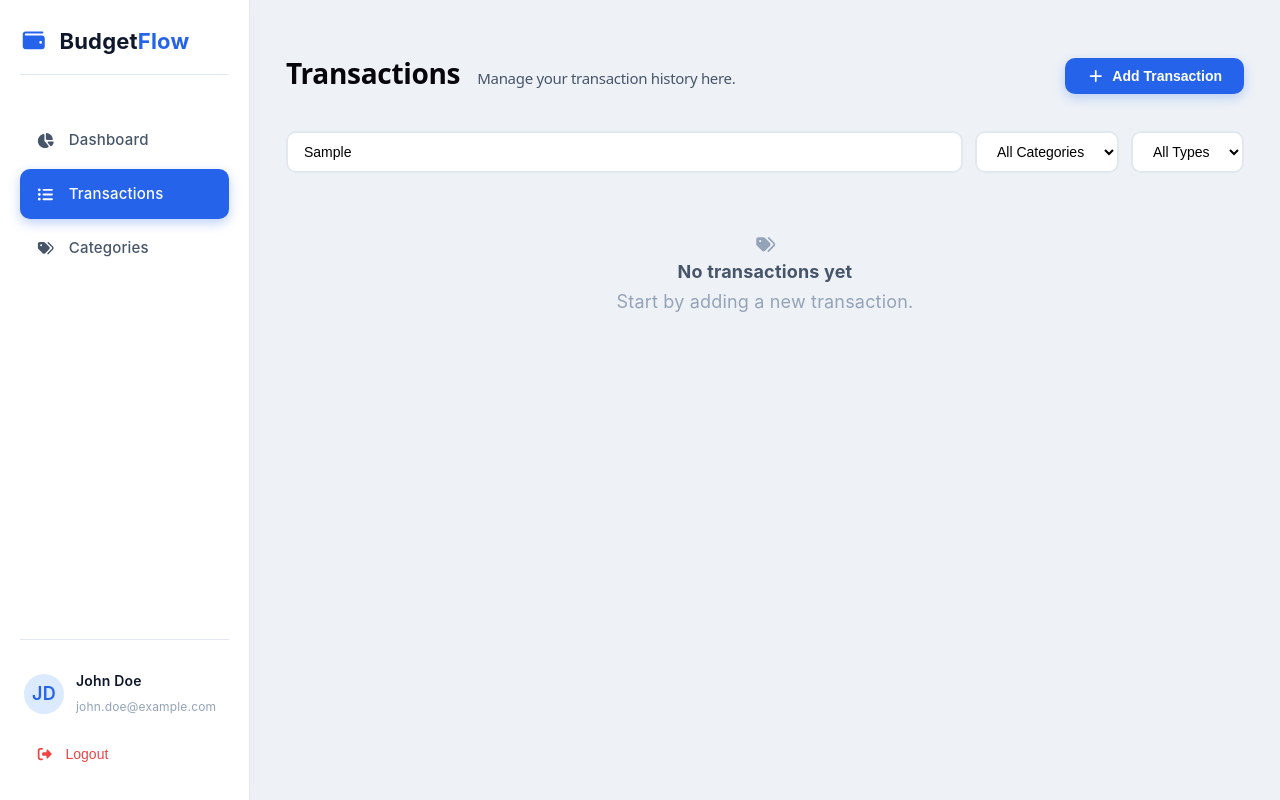
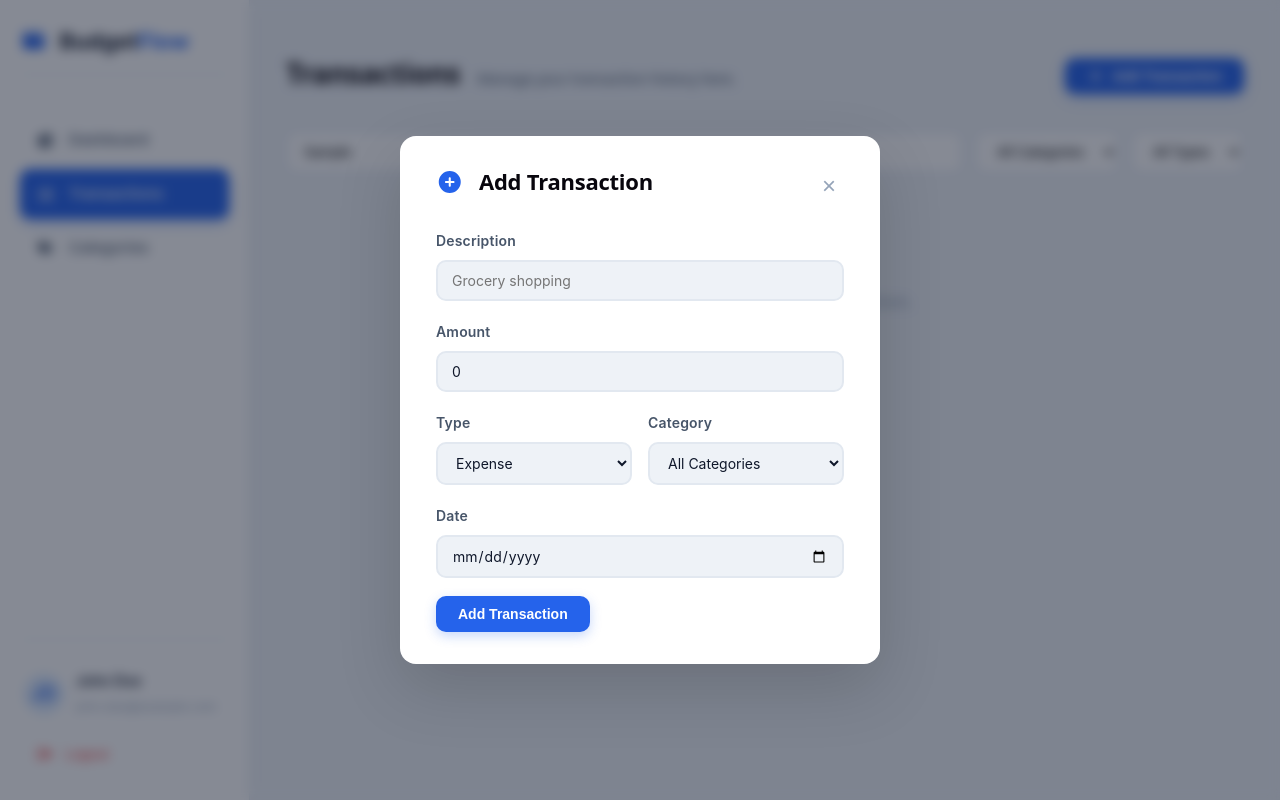
Before and after one commit to dennisvantonder/BudgetFlowReact, a React (Vite) app in the folder budgetapp.client/: page /transactions in a window 1280 px wide. Both pictures are taken after typing "Sample" into the empty fields and a click on the button "Add Transaction". Built offline with nearby package versions, Linux system fonts and the light colour scheme.

Commit message:
added transaction modal

```diff
--- /dev/null
+++ b/budgetapp.client/src/components/AddTransactionModal.tsx
@@ -0,0 +1,101 @@
+import { FontAwesomeIcon } from "@fortawesome/react-fontawesome";
+import { PrimaryButton } from "./Buttons";
+import {
+   FormTextInput,
+   FormNumberInput,
+   FormComboBoxInput,
+   FormDateInput,
+   type ComboBoxOption,
+} from "./Inputs";
+import { type AddTransaction } from "../services/TransactionService";
+import { useState } from "react";
+
+export type AddTransactionModalProps = {
+   categoryOptions: ComboBoxOption[];
+   onClose: () => void;
+   onAdd: (transaction: AddTransaction) => void;
+};
+
+export default function AddTransactionModal({
+   categoryOptions,
+   onClose,
+   onAdd,
+}: AddTransactionModalProps) {
+   const [description, setDescription] = useState("");
+   const [amount, setAmount] = useState(0);
+   const [type, setType] = useState("");
+   const [categoryId, setCategoryId] = useState(0);
+   const [date, setDate] = useState("");
+   const userId = "";
+
+   return (
+      <div className="modal-overlay open">
+         <div className="modal">
+            <div className="modal-header">
+               <h2>
+                  <FontAwesomeIcon
+                     icon="plus-circle"
+                     style={{ color: "var(--primary)", marginRight: "10px" }}
+                  />{" "}
+                  Add Transaction
+               </h2>
+               <button className="modal-close" onClick={onClose}>
+                  &times;
+               </button>
+            </div>
+            <form>
+               <FormTextInput
+                  label="Description"
+                  value={description}
+                  onChange={(e) => setDescription(e.target.value)}
+                  placeholder="Grocery shopping"
+               />
+               <FormNumberInput
+                  label="Amount"
+                  value={amount}
+                  onChange={(e) => setAmount(parseFloat(e.target.value))}
+                  placeholder="0.01"
+               />
+               <div className="form-row">
+                  <FormComboBoxInput
+                     label="Type"
+                     value={type}
+                     options={[
+                        { value: "expense", label: "Expense" },
+                        { value: "income", label: "Income" },
+                     ]}
+                     onChange={(e) => setType(e.target.value)}
+                  />
+                  <FormComboBoxInput
+                     label="Category"
+                     value={categoryId.toString()}
+                     options={categoryOptions}
+                     onChange={(e) => setCategoryId(parseInt(e.target.value))}
+                  />
+               </div>
+               <FormDateInput
+                  label="Date"
+                  value={date}
+                  onChange={(e) => setDate(e.target.value)}
+               />
+               <PrimaryButton
+                  type="button"
+                  onClick={() => {
+                     onAdd({
+                        description: description,
+                        amount: amount,
+                        type: type,
+                        categoryId: categoryId,
+                        date: date,
+                        userId: userId,
+                     });
+                     onClose();
+                  }}
+               >
+                  Add Transaction
+               </PrimaryButton>
+            </form>
+         </div>
+      </div>
+   );
+}
--- a/budgetapp.client/src/components/Inputs.tsx
+++ b/budgetapp.client/src/components/Inputs.tsx
@@ -87,6 +87,50 @@ export function FormTextInput({
    );
 }
 
+// Form number input component
+type NumberInputProps = {
+   label?: string;
+   value: number;
+   placeholder?: string;
+   onChange: (e: React.ChangeEvent<HTMLInputElement>) => void;
+};
+
+export function FormNumberInput({
+   label,
+   value,
+   placeholder = "Enter number...",
+   onChange,
+}: NumberInputProps) {
+   return (
+      <div className="form-group">
+         <label>{label}</label>
+         <input
+            type="number"
+            step="0.01"
+            placeholder={placeholder}
+            value={value}
+            onChange={onChange}
+         />
+      </div>
+   );
+}
+
+// Form Date input component
+type DateInputProps = {
+   label?: string;
+   value: string;
+   onChange: (e: React.ChangeEvent<HTMLInputElement>) => void;
+};
+
+export function FormDateInput({ label, value, onChange }: DateInputProps) {
+   return (
+      <div className="form-group">
+         <label>{label}</label>
+         <input type="date" value={value} onChange={onChange} />
+      </div>
+   );
+}
+
 // Form ComboBox input component
 export type ComboBoxOption = {
    value: string;
--- a/budgetapp.client/src/pages/TransactionsPage.tsx
+++ b/budgetapp.client/src/pages/TransactionsPage.tsx
@@ -4,11 +4,13 @@ import { ComboBoxInput, TextInput } from "../components/Inputs";
 import EmptyState from "../components/EmptyState";
 import TransactionTable from "../components/TransactionTable";
 import { useState } from "react";
+import AddTransactionModal from "../components/AddTransactionModal";
 
 export default function TransactionPage() {
    const [searchTerm, setSearchTerm] = useState("");
    const [selectedCategory, setSelectedCategory] = useState("0");
    const [selectedType, setSelectedType] = useState("all");
+   const [showModal, setShowModal] = useState(false);
 
    const categories = [
       { id: 0, name: "All Categories", icon: "fa-list" },
@@ -124,7 +126,7 @@ export default function TransactionPage() {
                Transactions <small>Manage your transaction history here.</small>
             </h1>
             <div className="page-actions">
-               <PrimaryButton>
+               <PrimaryButton onClick={() => setShowModal(true)}>
                   <FontAwesomeIcon icon="plus" /> Add Transaction
                </PrimaryButton>
             </div>
@@ -169,6 +171,20 @@ export default function TransactionPage() {
                categories={categories}
             />
          )}
+
+         {showModal && (
+            <AddTransactionModal
+               categoryOptions={categories.map((category) => ({
+                  value: category.id.toString(),
+                  label: category.name,
+               }))}
+               onClose={() => setShowModal(false)}
+               onAdd={(transaction) => {
+                  // Handle adding the transaction here
+                  console.log(transaction);
+               }}
+            />
+         )}
       </div>
    );
 }
```
